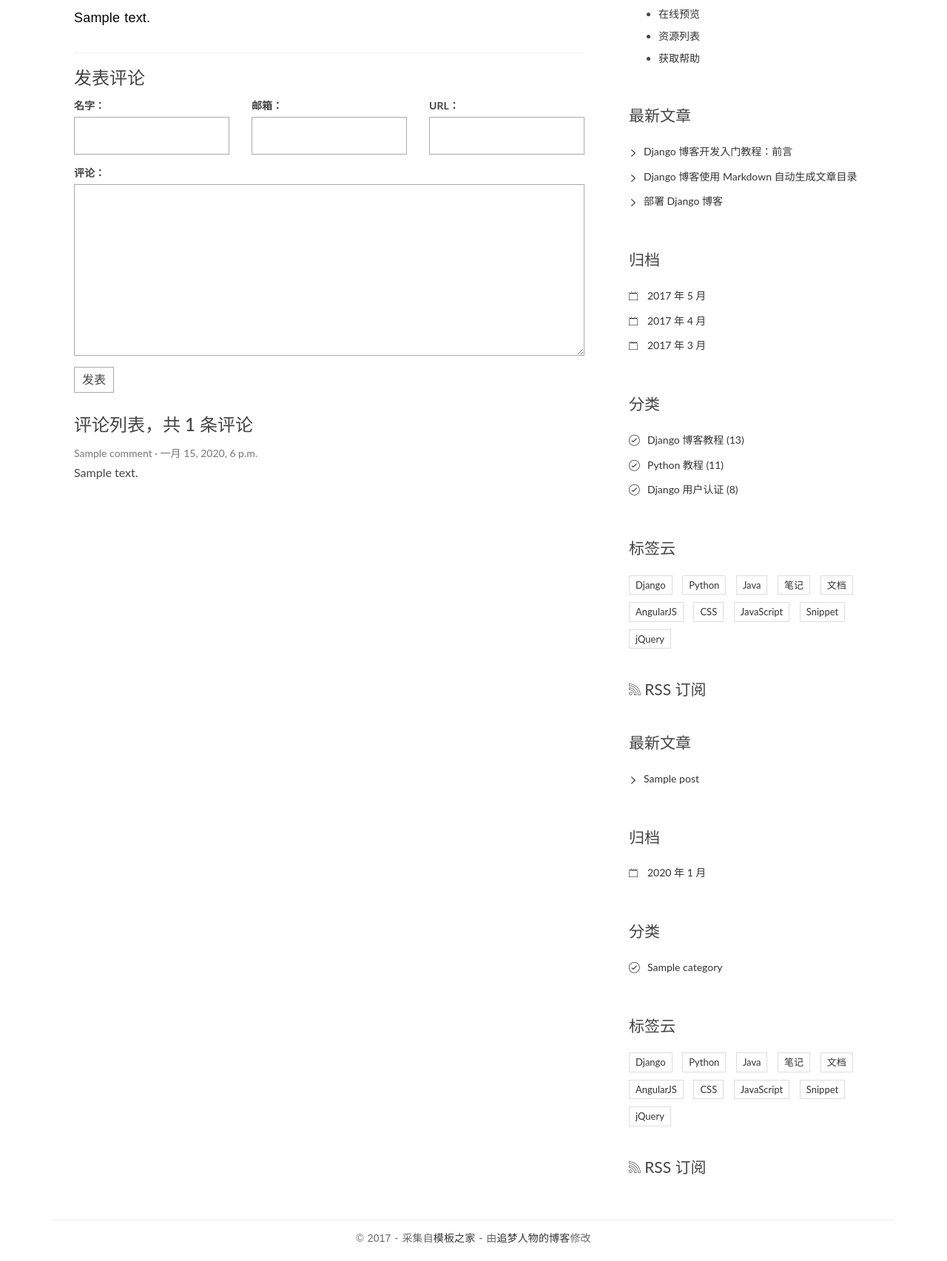
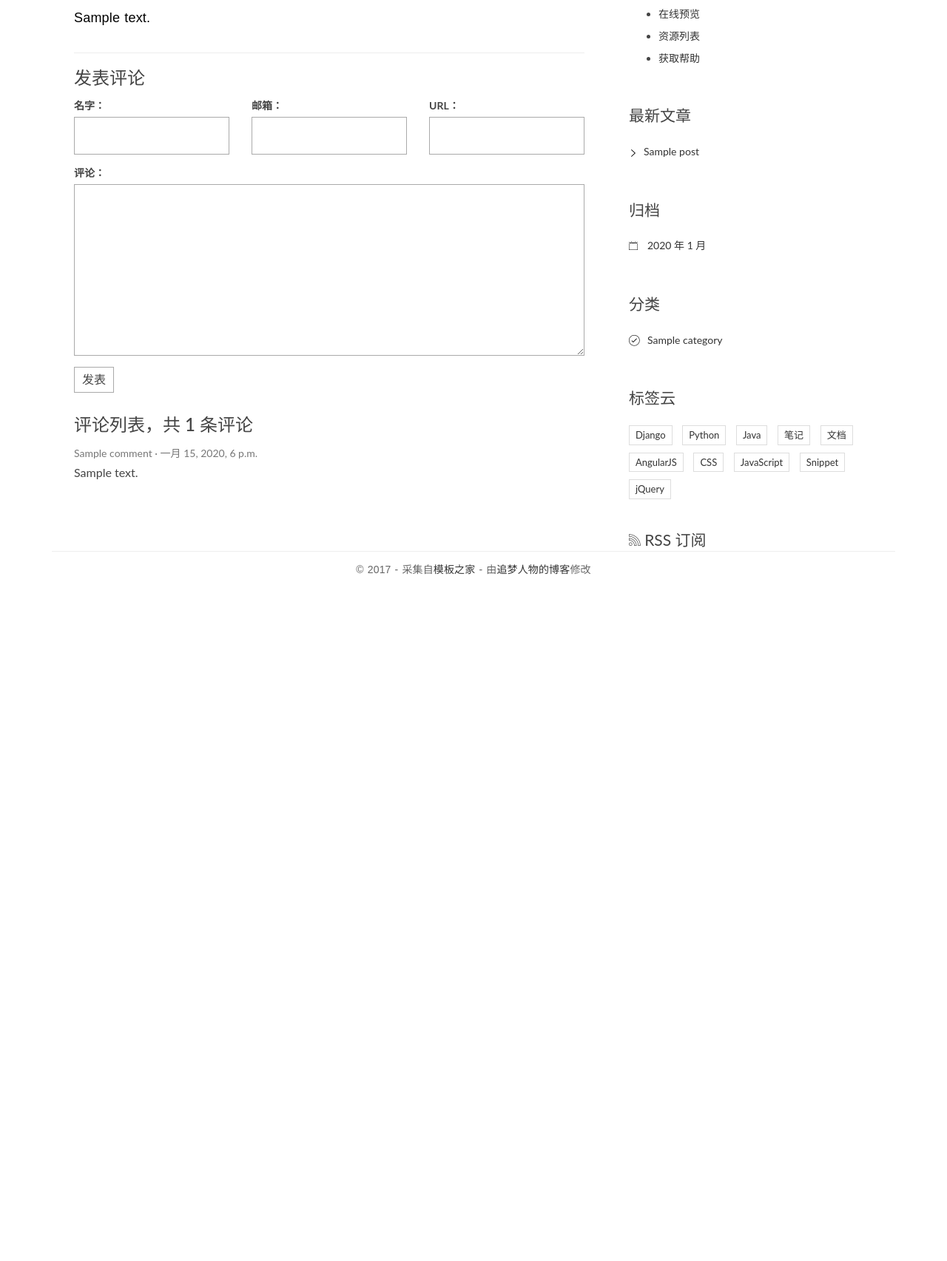
Before and after one commit to Natiee/Django_Blog, a Django app: page /post/1/ in a window 1280 px wide. Shown: the part 295-2000 px from the top of the page at 74% size. After the commit the page ends 1072 px from the top, so only its background shows below. Run offline with Django 3.2, Linux system fonts and the light colour scheme; tables that the repository leaves empty hold one stand-in row (values such as "Sample post"); some libraries are stand-ins or nearby versions.

Commit message:
修正已知的小问题

```diff
--- a/blogproject/blog/models.py
+++ b/blogproject/blog/models.py
@@ -63,3 +63,6 @@ class Post(models.Model):
     # 记得要从django.urls中导入reverse函数
     def get_absolute_url(self):
         return reverse('blog:detail',kwargs={'pk': self.pk})
+
+    class Meta:
+        ordering = ['-create_time']
--- a/blogproject/blog/views.py
+++ b/blogproject/blog/views.py
@@ -8,7 +8,7 @@ from markdown.extensions.toc import TocExtension
 
 
 def index(request):
-    post_list = Post.objects.all().order_by('-create_time')
+    post_list = Post.objects.all()
 
     context = {
         'post_list': post_list,
@@ -46,12 +46,12 @@ def archives(request, year, month):
     """归档页面"""
     post_list = Post.objects.filter(
         create_time__year=year,
-        create_time__month=month).order_by('-create_time')
+        create_time__month=month)
     return render(request,'blog/index.html',context={'post_list':post_list})
 
 
 def category(request, pk):
     """分类页面"""
     cate = get_object_or_404(Category, pk=pk)
-    post_list = Post.objects.filter(category=cate).order_by('-create_time')
+    post_list = Post.objects.filter(category=cate)
     return render(request, 'blog/index.html', context={'post_list':post_list})
--- a/blogproject/templates/base.html
+++ b/blogproject/templates/base.html
@@ -30,7 +30,7 @@
         <div class="row">
             <div class="col-md-4 col-sm-5 col-xs-8">
                 <div class="logo">
-                    <h1><a href="index.html"><b>Black</b> &amp; White</a></h1>
+                    <h1><a href="{% url 'blog:index' %}"><b>Black</b> &amp; White</a></h1>
                 </div>
             </div><!-- col-md-4 -->
             <div class="col-md-8 col-sm-7 col-xs-4">
@@ -43,9 +43,9 @@
 
                     <div class="collapse navbar-collapse" id="bs-example-navbar-collapse-1">
                         <ul class="nav navbar-nav navbar-right">
-                            <li class="cl-effect-11"><a href="index.html" data-hover="首页">首页</a></li>
-                            <li class="cl-effect-11"><a href="full-width.html" data-hover="博客">博客</a></li>
-                            <li class="cl-effect-11"><a href="about.html" data-hover="关于">关于</a></li>
+                            <li class="cl-effect-11"><a href="{% url 'blog:index'%}" data-hover="首页">首页</a></li>
+                            <li class="cl-effect-11"><a href="#" data-hover="博客">博客</a></li>
+                            <li class="cl-effect-11"><a href="#" data-hover="关于">关于</a></li>
                             <li class="cl-effect-11"><a href="contact.html" data-hover="联系">联系</a></li>
                         </ul>
                     </div><!-- /.navbar-collapse -->
@@ -153,7 +153,7 @@
                 <div class="rss">
                     <a href=""><span class="ion-social-rss-outline"></span> RSS 订阅</a>
                 </div>
-            </aside>
+            </as
         </div>
     </div>
 </div>
--- a/blogproject/templates/blog/detail.html
+++ b/blogproject/templates/blog/detail.html
@@ -1,5 +1,5 @@
 {% extends 'base.html' %}
-
+{% load blog_tags %}}
 {% block main %}
                 <article class="post post-{{ post.pk }}">
                     <header class="entry-header">
@@ -9,7 +9,7 @@
                             <span class="post-date"><a href="#"><time class="entry-date"
                                                                       datetime="{{ post.create_time }}">{{ post.create_time }}</time></a></span>
                             <span class="post-author"><a href="#">{{ post.author }}</a></span>
-                            <span class="comments-link"><a href="#">{{ comment_list | length }} 评论</a></span>
+                            <span class="comments-link"><a href="#">{{ post.comments_set.count }} 评论</a></span>
                             <span class="views-count"><a href="#">588 阅读</a></span>
                         </div>
                     </header>
@@ -86,86 +86,4 @@
                         </li>
                     </ul>
                 </div>
-                <div class="widget widget-recent-posts">
-                    <h3 class="widget-title">最新文章</h3>
-                    <ul>
-                        <li>
-                            <a href="#">Django 博客开发入门教程：前言</a>
-                        </li>
-                        <li>
-                            <a href="#">Django 博客使用 Markdown 自动生成文章目录</a>
-                        </li>
-                        <li>
-                            <a href="#">部署 Django 博客</a>
-                        </li>
-                    </ul>
-                </div>
-                <div class="widget widget-archives">
-                    <h3 class="widget-title">归档</h3>
-                    <ul>
-                        <li>
-                            <a href="#">2017 年 5 月</a>
-                        </li>
-                        <li>
-                            <a href="#">2017 年 4 月</a>
-                        </li>
-                        <li>
-                            <a href="#">2017 年 3 月</a>
-                        </li>
-                    </ul>
-                </div>
-
-                <div class="widget widget-category">
-                    <h3 class="widget-title">分类</h3>
-                    <ul>
-                        <li>
-                            <a href="#">Django 博客教程 <span class="post-count">(13)</span></a>
-                        </li>
-                        <li>
-                            <a href="#">Python 教程 <span class="post-count">(11)</span></a>
-                        </li>
-                        <li>
-                            <a href="#">Django 用户认证 <span class="post-count">(8)</span></a>
-                        </li>
-                    </ul>
-                </div>
-
-                <div class="widget widget-tag-cloud">
-                    <h3 class="widget-title">标签云</h3>
-                    <ul>
-                        <li>
-                            <a href="#">Django</a>
-                        </li>
-                        <li>
-                            <a href="#">Python</a>
-                        </li>
-                        <li>
-                            <a href="#">Java</a>
-                        </li>
-                        <li>
-                            <a href="#">笔记</a>
-                        </li>
-                        <li>
-                            <a href="#">文档</a>
-                        </li>
-                        <li>
-                            <a href="#">AngularJS</a>
-                        </li>
-                        <li>
-                            <a href="#">CSS</a>
-                        </li>
-                        <li>
-                            <a href="#">JavaScript</a>
-                        </li>
-                        <li>
-                            <a href="#">Snippet</a>
-                        </li>
-                        <li>
-                            <a href="#">jQuery</a>
-                        </li>
-                    </ul>
-                </div>
-                <div class="rss">
-                    <a href=""><span class="ion-social-rss-outline"></span> RSS 订阅</a>
-                </div>
 {% endblock toc %}
--- a/blogproject/templates/blog/index.html
+++ b/blogproject/templates/blog/index.html
@@ -12,7 +12,7 @@
                             <span class="post-date"><a href="#"><time class="entry-date"
                                                                       datetime="{{ post.create_time}}">{{ post.create_time }}</time></a></span>
                             <span class="post-author"><a href="#">{{ post.author }}</a></span>
-                            <span class="comments-link"><a href="#">{{ comment_list | length }} 评论</a></span>
+                            <span class="comments-link"><a href="#">{{ post.comments_set.count }} 评论</a></span>
                             <span class="views-count"><a href="#">588 阅读</a></span>
                         </div>
                     </header>
```
